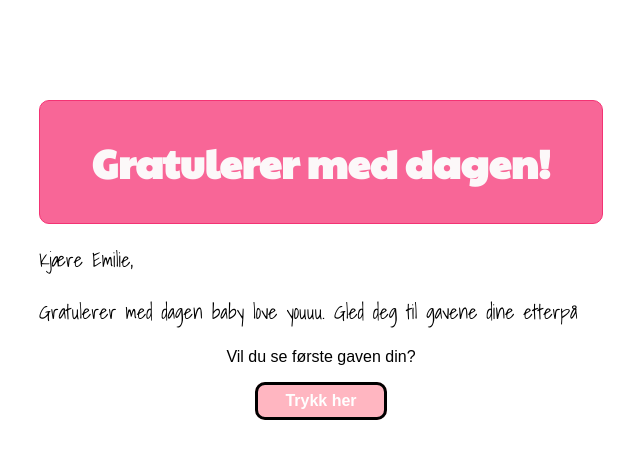
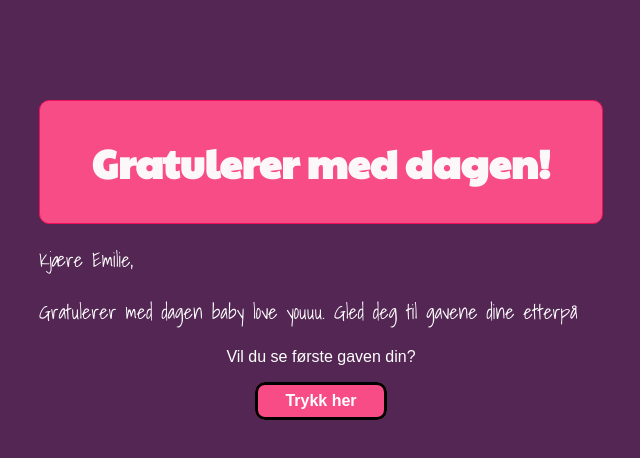
Before and after one commit to norshiii/msb.norshiii, a plain HTML site: page letter.html in a window 1280 px wide. Shown: the whole page, without its empty margins (319-959 px from the left). Drawn offline with Linux system fonts and the light colour scheme.

Commit message:
Update styleLetter.css

```diff
--- a/styleLetter.css
+++ b/styleLetter.css
@@ -26,7 +26,6 @@
     text-align: center;
     background-color: #f74c86;
     border-radius: 10px;
-    opacity: .85;
   }
 
   .handwritten-letter {
@@ -34,8 +33,10 @@
     font-size: 20px
   }
 
-  body {
+   body {
     font-family: Arial, Helvetica, sans-serif;
+    background-color: rgb(83, 38, 83);
+    color: white;
   }
 
   /* Style the side navigation */
@@ -70,7 +71,7 @@ button {
   align-items: center;
   padding: 10px 30px;
   gap: 15px;
-  background-color: lightpink;
+  background-color: #f74c86;
   outline: 3px black solid;
   outline-offset: -3px;
   border-radius: 10px;
```
